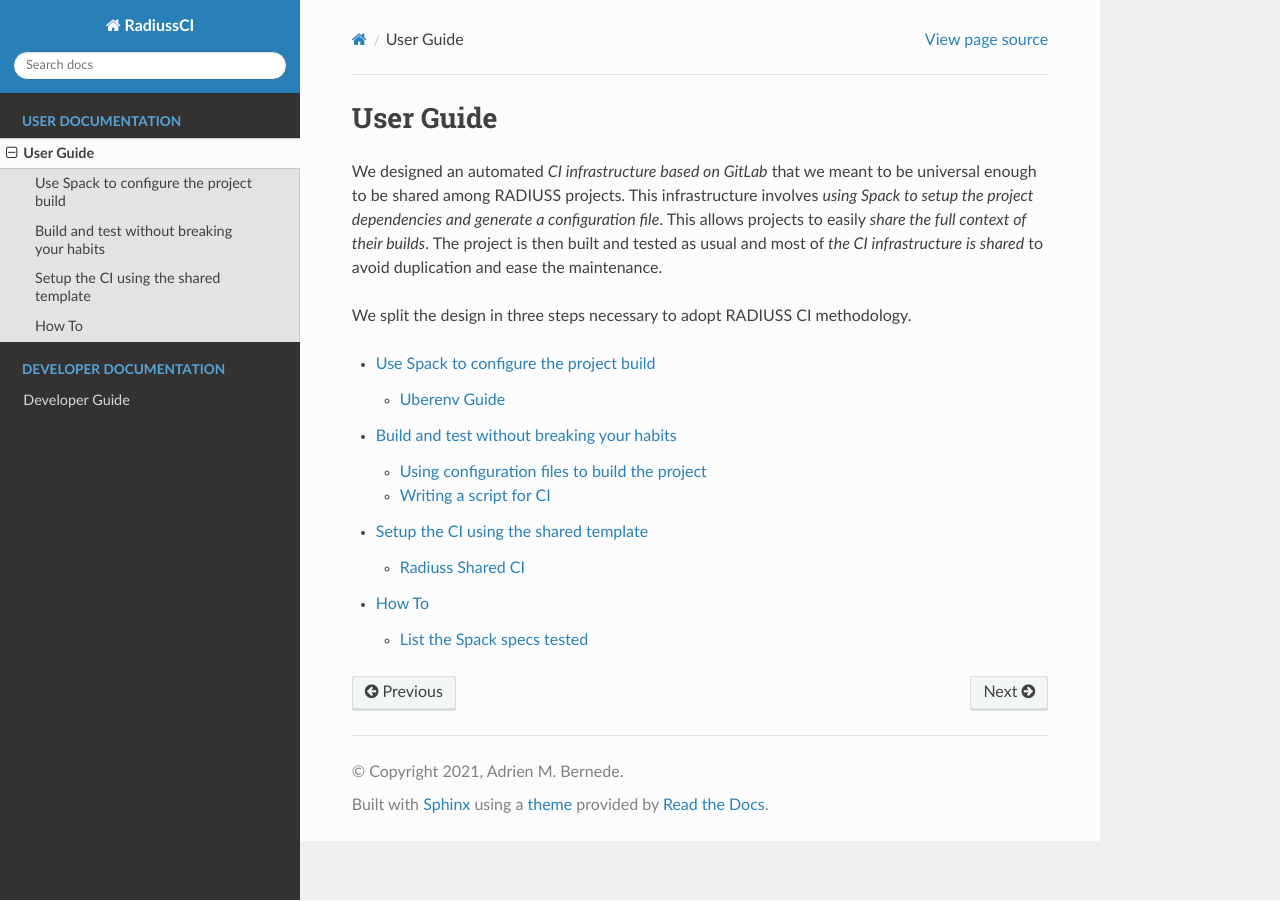
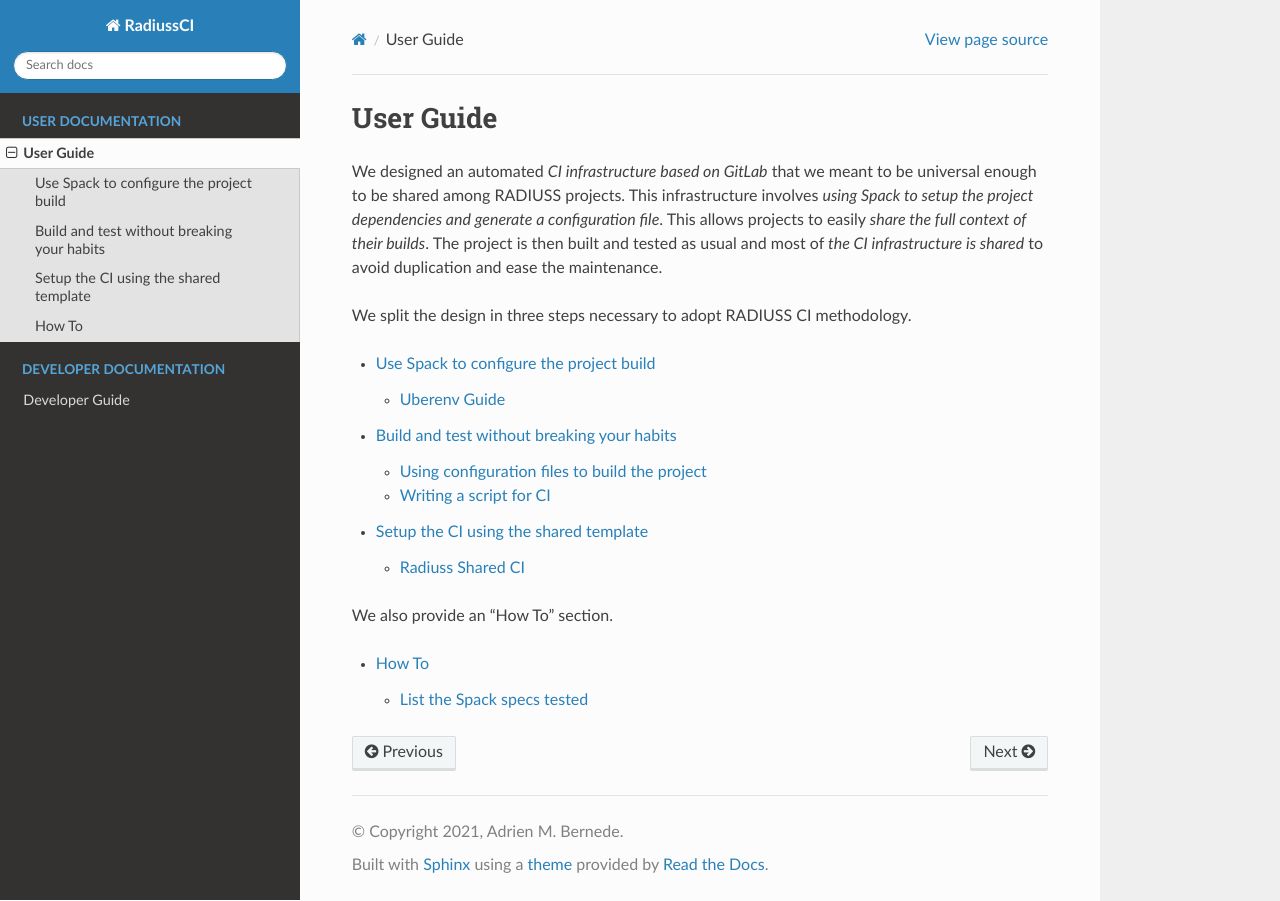
Before and after one commit to LLNL/radiuss-ci, a Sphinx documentation site: the page built from docs/sphinx/user_guide/index.rst, in a window 1280 px wide. Built offline with Sphinx 7.4.7 and the Read the Docs theme 2.0.0, drawn with Linux system fonts in a browser that asks for light colours.

Commit message:
Tidying up in progress

```diff
--- a/docs/sphinx/user_guide/index.rst
+++ b/docs/sphinx/user_guide/index.rst
@@ -26,4 +26,10 @@ We split the design in three steps necessary to adopt RADIUSS CI methodology.
    use_spack
    build_and_test
    setup_ci
+
+We also provide an "How To" section.
+
+.. toctree::
+   :maxdepth: 2
+
    how_to
```
